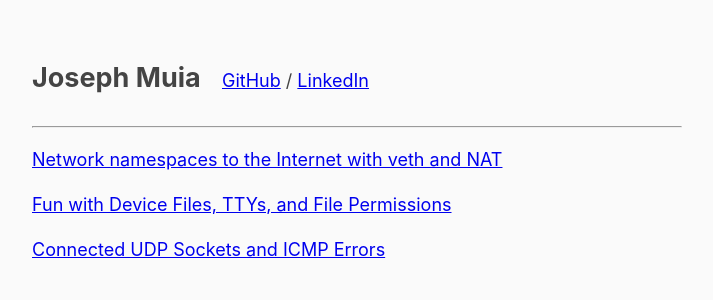
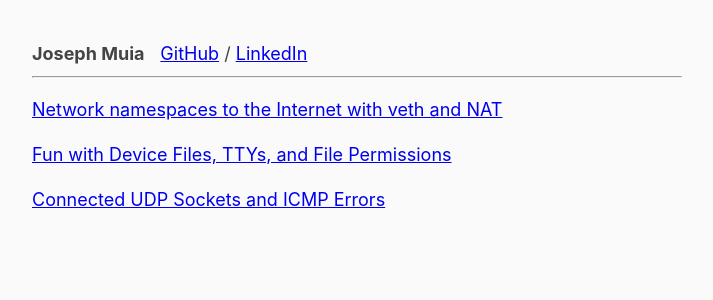
Before and after one commit to jmuia/josephmuia.ca, a Jekyll site: the page built from index.md, in a window 1280 px wide. Shown: the top 300 px of the page, without its empty margins (283-996 px from the left). Built offline with Jekyll 4.4.1, drawn with Linux system fonts in a browser that asks for light colours.

Commit message:
styling updates

```diff
--- a/_includes/header.html
+++ b/_includes/header.html
@@ -1,5 +1,5 @@
 <header>
-<a href="/"><h2>Joseph Muia</h2></a>
+<a href="/" id="header-home">Joseph Muia</a>
 <div>
 <a href="{{ site.github }}">GitHub</a> / <a href="{{ site.linkedin }}">LinkedIn</a>
 </div>
--- a/css/styles.scss
+++ b/css/styles.scss
@@ -31,10 +31,11 @@ header div {
   display: inline-block;
 }
 
-header h2 {
+header a#header-home {
   color: #444;
   margin-right: 0.6em;
-  display: inline-block;
+  font-weight: bold;
+  text-decoration: none;
 }
 
 blockquote {
@@ -61,3 +62,8 @@ code {
   padding: 0;
   background-color: inherit;
 }
+
+ul#markdown-toc,
+ul#markdown-toc ul {
+  list-style: none
+}
```
